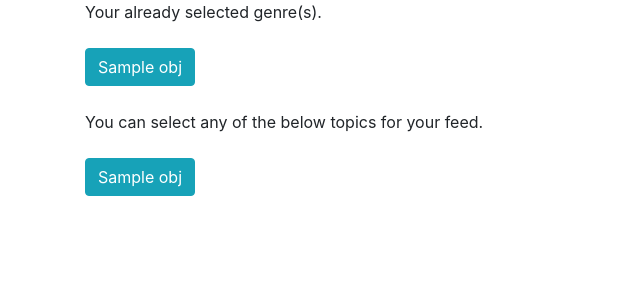
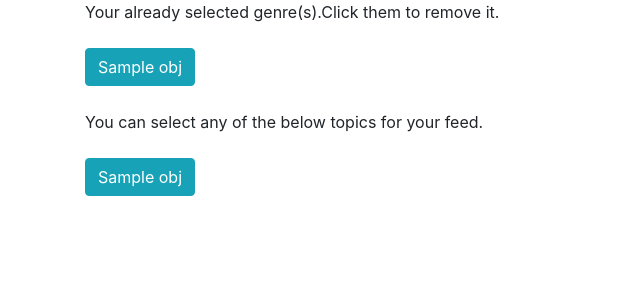
Before and after one commit to SaurabhJ86/trydjango, a Django app: template templates/listGenre.html in a window 1280 px wide. Shown: the part 56-356 px from the top of the page, without its empty margins (0-640 px from the left). Run offline with Django 3.2, Linux system fonts and the light colour scheme; the template is opened without the code that fills it: most values are stand-ins (such as "Sample title", 1, 10 or a date in 2020); some libraries are stand-ins or nearby versions.

Commit message:
Updated the FBV home to get the books based upon the genres selected by the user

```diff
--- a/templates/listGenre.html
+++ b/templates/listGenre.html
@@ -2,14 +2,15 @@
 
 
 {% block content %}
+
 {% if  Selected_Genre.count > 0  %}
 	<div class="container">
-		Your already selected genre(s).<br>
+		Your already selected genre(s).Click them to remove it.<br>
 		<br>
 		<div class="row">
 			{% for obj in Selected_Genre %}
 				<div class="col-sm">
-					<button class="btn btn-info">{{ obj }}</button>
+					<button class="btn btn-info" id="remove_topic" value="{{ obj }}">{{ obj }}</button>
 				</div>
 			{% endfor %}
 		</div>
```
Also changed, not shown: pages/views.py (+11 -9 lines).
